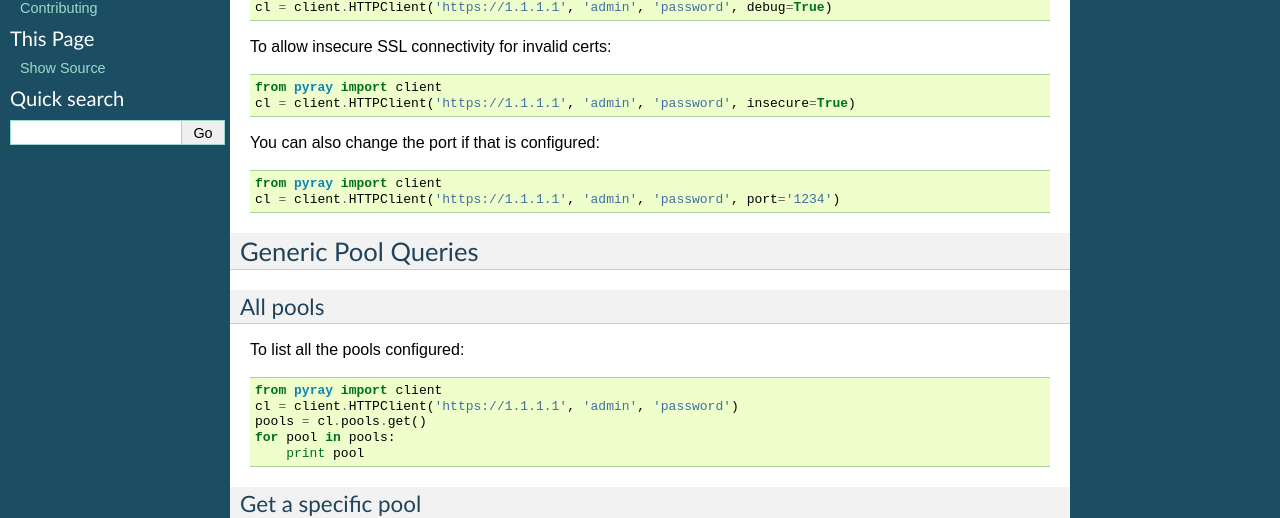
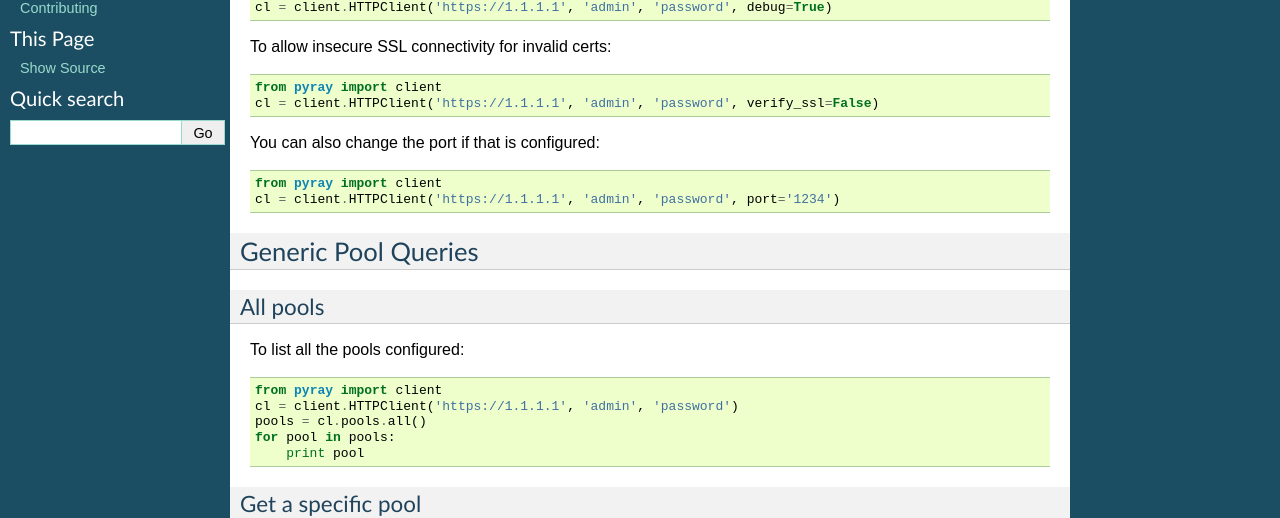
Before and after one commit to sebest/pyray, a Sphinx documentation site: the page built from docs/usage.rst, in a window 1280 px wide and 900 px high, scrolled down 272 px. Shown: the part 164-682 px from the top of the window. Built offline with Sphinx 7.4.7, drawn with Linux system fonts in a browser that asks for light colours.

Commit message:
Fix documentation to match current codebase

```diff
--- a/README.rst
+++ b/README.rst
@@ -51,7 +51,7 @@ are not displayed in any logging.::
 To allow insecure SSL connectivity for invalid certs::
 
     from pyray import client
-    cl = client.HTTPClient('https://1.1.1.1', 'admin', 'password', insecure=True)
+    cl = client.HTTPClient('https://1.1.1.1', 'admin', 'password', verify_ssl=False)
 
 You can also change the port if that is configured::
 
@@ -68,7 +68,7 @@ To list all the pools configured::
 
     from pyray import client
     cl = client.HTTPClient('https://1.1.1.1', 'admin', 'password')
-    pools = cl.pools.get()
+    pools = cl.pools.all()
     for pool in pools:
         print pool
 
--- a/docs/usage.rst
+++ b/docs/usage.rst
@@ -26,7 +26,7 @@ are not displayed in any logging.::
 To allow insecure SSL connectivity for invalid certs::
 
     from pyray import client
-    cl = client.HTTPClient('https://1.1.1.1', 'admin', 'password', insecure=True)
+    cl = client.HTTPClient('https://1.1.1.1', 'admin', 'password', verify_ssl=False)
 
 You can also change the port if that is configured::
 
@@ -43,7 +43,7 @@ To list all the pools configured::
 
     from pyray import client
     cl = client.HTTPClient('https://1.1.1.1', 'admin', 'password')
-    pools = cl.pools.get()
+    pools = cl.pools.all()
     for pool in pools:
         print pool
 
```
